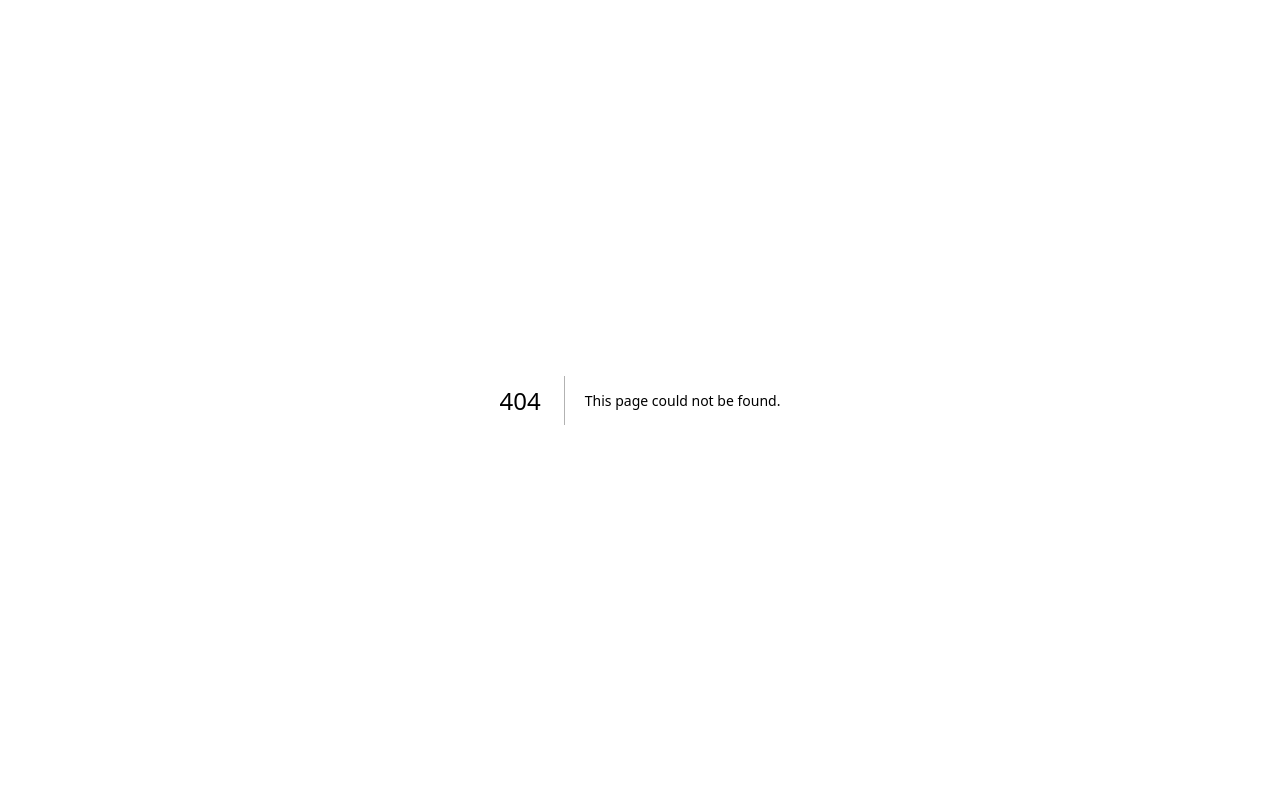
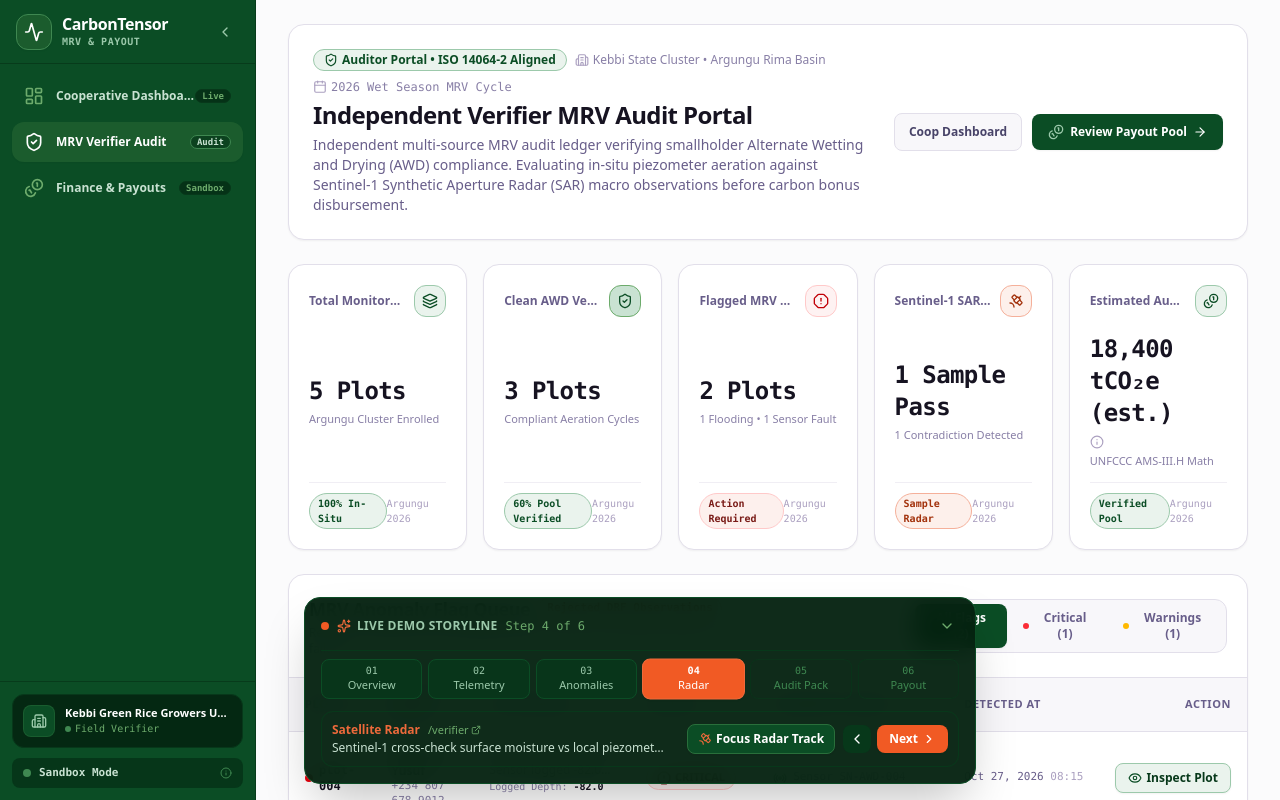
Before and after one commit to QuorumBuilders/CarbonTensor, a Next.js app in the folder frontend/: page /verifier in a window 1280 px wide. Before the commit this address had no page. Shown: the top 800 px of the page. Built offline with nearby package versions, Linux system fonts and the light colour scheme.

Commit message:
feat(verifier): assemble verifier portal page and sync demo controller step 4

```diff
--- /dev/null
+++ b/frontend/app/verifier/page.tsx
@@ -0,0 +1,101 @@
+"use client";
+
+import Link from "next/link";
+import { PortalShell } from "@/components/shared/PortalShell";
+import { VerifierMetricCards } from "@/components/verifier/VerifierMetricCards";
+import { AnomalyQueueTable } from "@/components/verifier/AnomalyQueueTable";
+import { SatelliteCrossCheckCard } from "@/components/verifier/SatelliteCrossCheckCard";
+import {
+  ShieldCheck,
+  Building2,
+  Calendar,
+  FileCheck,
+  Coins,
+  Satellite,
+  ArrowRight,
+} from "lucide-react";
+
+export default function VerifierPortalPage() {
+  return (
+    <PortalShell
+      roleBadge="Field Verifier"
+      cooperativeName="Kebbi Green Rice Growers Union"
+    >
+      <div className="space-y-6">
+        {/* Verifier Portal Header Banner */}
+        <div className="bg-white border border-[#E2DFEA] rounded-2xl p-5 sm:p-6 shadow-xs flex flex-col md:flex-row md:items-center justify-between gap-4">
+          <div className="space-y-1">
+            <div className="flex flex-wrap items-center gap-2">
+              <span className="inline-flex items-center gap-1 px-2.5 py-0.5 rounded-full text-xs font-semibold bg-primary-green-50 text-[#0B4D25] border border-primary-green-200">
+                <ShieldCheck className="w-3.5 h-3.5 text-primary-green-700" />
+                <span>Auditor Portal • ISO 14064-2 Aligned</span>
+              </span>
+              <span className="inline-flex items-center gap-1 text-xs text-neutral-purple-500 font-medium">
+                <Building2 className="w-3.5 h-3.5 text-neutral-purple-400" />
+                <span>Kebbi State Cluster • Argungu Rima Basin</span>
+              </span>
+              <span className="inline-flex items-center gap-1 text-xs text-neutral-purple-500 font-mono">
+                <Calendar className="w-3.5 h-3.5 text-neutral-purple-400" />
+                <span>2026 Wet Season MRV Cycle</span>
+              </span>
+            </div>
+
+            <h1 className="text-xl sm:text-2xl font-extrabold tracking-tight text-neutral-purple-900">
+              Independent Verifier MRV Audit Portal
+            </h1>
+            <p className="text-xs sm:text-sm text-neutral-purple-600 max-w-3xl">
+              Independent multi-source MRV audit ledger verifying smallholder Alternate Wetting and Drying (AWD) compliance. Evaluating in-situ piezometer aeration against Sentinel-1 Synthetic Aperture Radar (SAR) macro observations before carbon bonus disbursement.
+            </p>
+          </div>
+
+          {/* Quick Header Actions */}
+          <div className="flex flex-wrap items-center gap-2.5 shrink-0">
+            <Link
+              href="/dashboard"
+              className="inline-flex items-center gap-1.5 px-3.5 py-2.5 rounded-lg text-xs font-semibold text-neutral-purple-700 bg-[#F8F7FA] hover:bg-neutral-purple-100 border border-[#E2DFEA] transition-colors"
+            >
+              <span>Coop Dashboard</span>
+            </Link>
+
+            <Link
+              href="/finance"
+              className="inline-flex items-center gap-1.5 px-4 py-2.5 rounded-lg text-xs font-semibold text-white bg-[#0B4D25] hover:bg-primary-green-800 transition-colors shadow-xs"
+            >
+              <Coins className="w-4 h-4 text-primary-green-200" />
+              <span>Review Payout Pool</span>
+              <ArrowRight className="w-3.5 h-3.5" />
+            </Link>
+          </div>
+        </div>
+
+        {/* Section 1: Executive Anomaly & Audit Metric Cards */}
+        <VerifierMetricCards />
+
+        {/* Section 2: MRV Anomaly Flag Queue (DRF Ingestion Rejections) */}
+        <section aria-label="MRV Anomaly Flag Queue">
+          <AnomalyQueueTable />
+        </section>
+
+        {/* Section 3: Sentinel-1 SAR Radar Cross-Check Dual-Timeline Component */}
+        <section aria-label="Remote Sensing Sentinel-1 Radar Cross-Check">
+          <SatelliteCrossCheckCard />
+        </section>
+
+        {/* Methodology Standards Ledger Footnote */}
+        <div className="bg-[#F8F7FA] border border-[#E2DFEA] rounded-xl p-4 flex flex-col sm:flex-row sm:items-center justify-between gap-3 text-xs text-neutral-purple-600">
+          <div className="flex items-center gap-2">
+            <FileCheck className="w-4 h-4 text-primary-green-700 shrink-0" />
+            <span>
+              Carbon credit baseline calculated under <strong>UNFCCC AMS-III.H</strong> & <strong>Verra VM0042</strong> methodology guidelines for flooded rice systems.
+            </span>
+          </div>
+
+          <div className="flex items-center gap-2 font-mono text-[11px] shrink-0 text-neutral-purple-500">
+            <Satellite className="w-3.5 h-3.5 text-accent-orange-500" />
+            <span>Sentinel-1 Radar Cross-Check (Sample)</span>
+          </div>
+        </div>
+      </div>
+    </PortalShell>
+  );
+}
--- a/frontend/components/shared/DemoController.tsx
+++ b/frontend/components/shared/DemoController.tsx
@@ -11,6 +11,7 @@ import {
   Sparkles,
   ExternalLink,
   AlertOctagon,
+  Satellite,
 } from "lucide-react";
 
 export interface DemoStep {
@@ -137,8 +138,25 @@ export function DemoController() {
           })
         );
       }, 350);
+    } else if (stepIndex === 3) {
+      // Step 4 (Satellite Radar): Navigate to /verifier and smoothly scroll to SatelliteCrossCheckCard
+      if (pathname !== "/verifier") {
+        router.push("/verifier");
+      }
+
+      setTimeout(() => {
+        const radarEl = document.getElementById("satellite-crosscheck");
+        if (radarEl) {
+          radarEl.scrollIntoView({ behavior: "smooth", block: "center" });
+        }
+        window.dispatchEvent(
+          new CustomEvent("carbontensor:highlight-radar", {
+            detail: { plotId: "plot-005" },
+          })
+        );
+      }, 300);
     }
-  }, []);
+  }, [pathname, router]);
 
   const handleNext = () => {
     if (currentStepIndex < DEMO_STEPS.length - 1) {
@@ -261,7 +279,7 @@ export function DemoController() {
                 </p>
               </div>
 
-              {/* Step 3 Special Anomaly Trigger Pill or Prev/Next Navigation */}
+              {/* Step 3 & Step 4 Action Buttons or Prev/Next Navigation */}
               <div className="flex items-center gap-2 shrink-0">
                 {activeStep.id === 3 && (
                   <Link
@@ -273,6 +291,25 @@ export function DemoController() {
                     <span>Audit Anomaly in Verifier</span>
                     <ExternalLink className="w-3 h-3" />
                   </Link>
+                )}
+
+                {activeStep.id === 4 && (
+                  <button
+                    onClick={() => {
+                      const radarEl = document.getElementById("satellite-crosscheck");
+                      if (radarEl) radarEl.scrollIntoView({ behavior: "smooth", block: "center" });
+                      window.dispatchEvent(
+                        new CustomEvent("carbontensor:highlight-radar", {
+                          detail: { plotId: "plot-005" },
+                        })
+                      );
+                    }}
+                    className="inline-flex items-center gap-1 px-2.5 py-1.5 rounded-lg text-xs font-bold text-white bg-[#0B4D25] hover:bg-primary-green-800 border border-primary-green-500 transition-colors shadow-xs"
+                    title="Focus Satellite Radar Comparison"
+                  >
+                    <Satellite className="w-3.5 h-3.5 text-accent-orange-400" />
+                    <span>Focus Radar Track</span>
+                  </button>
                 )}
 
                 <div className="flex items-center gap-1.5">
--- a/frontend/components/verifier/SatelliteCrossCheckCard.tsx
+++ b/frontend/components/verifier/SatelliteCrossCheckCard.tsx
@@ -1,6 +1,6 @@
 "use client";
 
-import { useState } from "react";
+import { useState, useEffect } from "react";
 import {
   Satellite,
   Radio,
@@ -65,7 +65,20 @@ const COMPARISON_PLOTS: ComparisonPlotData[] = [
 
 export function SatelliteCrossCheckCard() {
   const [activePlotIndex, setActivePlotIndex] = useState<number>(0);
+  const [isHighlighted, setIsHighlighted] = useState<boolean>(false);
   const activePlot = COMPARISON_PLOTS[activePlotIndex];
+
+  // Listen for presentation demo focus events
+  useEffect(() => {
+    const handleHighlight = () => {
+      setIsHighlighted(true);
+      setTimeout(() => setIsHighlighted(false), 3000);
+    };
+    window.addEventListener("carbontensor:highlight-radar", handleHighlight);
+    return () => {
+      window.removeEventListener("carbontensor:highlight-radar", handleHighlight);
+    };
+  }, []);
 
   return (
     <div
@@ -271,7 +284,9 @@ export function SatelliteCrossCheckCard() {
                   Cross-Check Result:
                 </span>
                 <span
-                  className={`px-2 py-0.5 rounded-full text-xs font-mono font-bold border ${
+                  className={`px-2 py-0.5 rounded-full text-xs font-mono font-bold border transition-all ${
+                    isHighlighted ? "ring-2 ring-accent-orange-500 shadow-sm " : ""
+                  }${
                     activePlot.status === "AGREE"
                       ? "bg-[#EAF3ED] text-[#0B4D25] border-primary-green-300"
                       : "bg-accent-orange-50 text-accent-orange-700 border-accent-orange-300"
```
Also changed, not shown: frontend/components/verifier/AnomalyQueueTable.tsx (line endings or trailing spaces), frontend/components/verifier/VerifierMetricCards.tsx (line endings or trailing spaces), 1 other file (tests, documents, lock files or other folders).
